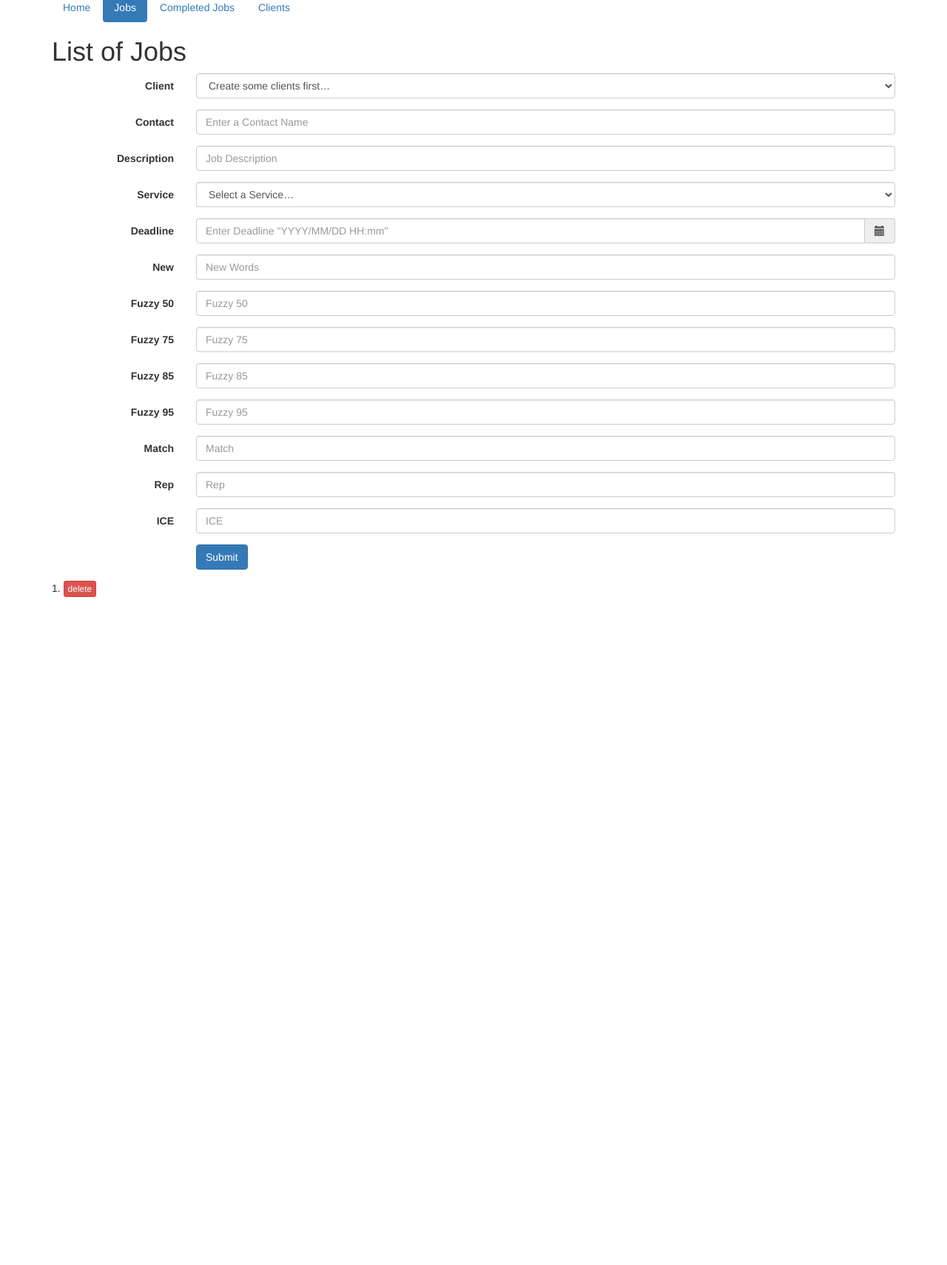
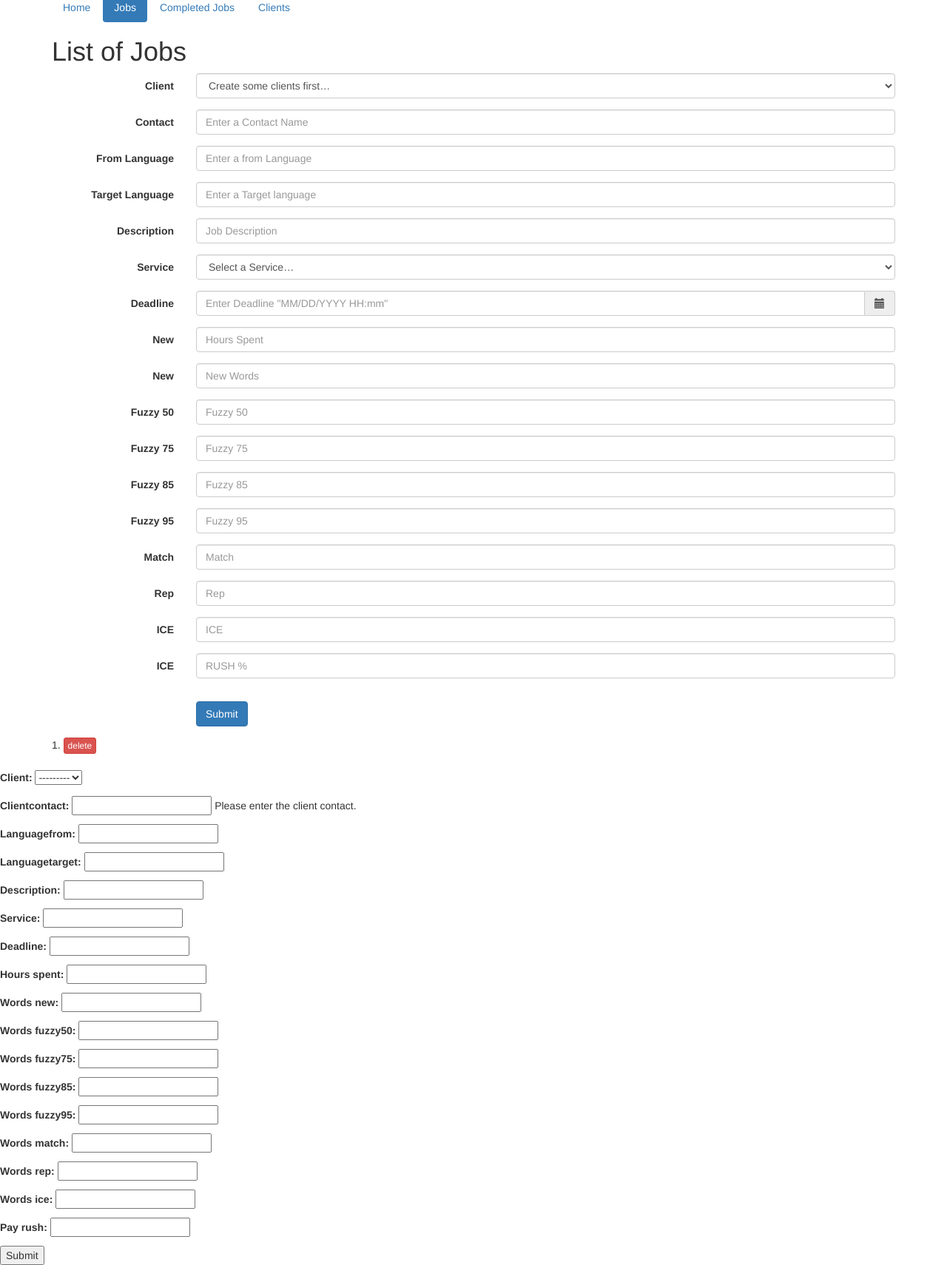
Before and after one commit to flippingtables/Translator, a Django app: template templates/jobs.html in a window 1280 px wide. Shown: the part 267-1977 px from the top of the page at 74% size. Before the commit the page ends 1074 px from the top, so only its background shows below. Run offline with Django 3.2, Linux system fonts and the light colour scheme; the template is opened without the code that fills it: values that come from a table or form of the project are taken from there, others are empty; some libraries are stand-ins or nearby versions.

Commit message:
Can add new Jobs now

```diff
--- a/Translator/urls.py
+++ b/Translator/urls.py
@@ -15,7 +15,8 @@ urlpatterns = patterns('',
     url(r'^jobs/', views.jobs, name='jobs'),
     url(r'^completed/', views.completed, name='completed'),
     #url(r'^jobs/(?P<client>[-\w]+)/all_clients/$', 'all_clients'),
-    url(r'^add_client/$', views.add_client, name='add_client'), # NEW MAPPING!
+    url(r'^add_client/$', views.add_client, name='add_client'),
+    url(r'^add_job/$', views.add_job, name='add_job'),
 
 
 )
--- a/TranslatorManager/forms.py
+++ b/TranslatorManager/forms.py
@@ -15,9 +15,6 @@ class ClientForm(forms.ModelForm):
 
 
 class AddJobForm(forms.ModelForm):
-    clientName = forms.CharField(max_length=200, help_text="Please enter the client name.")
-    clientContact = forms.CharField(max_length=200, help_text="Please enter the client contact.")
-
     ENGLISH = 'EN'
     FRENCH = 'FR'
     SPANISH = 'ES'
@@ -35,14 +32,17 @@ class AddJobForm(forms.ModelForm):
         (REVIEW, 'Review'),
         (DTP, 'DTP'),
     )
-    #client = models.ForeignKey(Client)
-    clientContact = forms.CharField(max_length=100)
+    #client = forms.IntegerField()
+    #clientContact = forms.CharField(max_length=100)
+
+    #clientName = forms.CharField(max_length=200, help_text="Please enter the client name.")
+    clientContact = forms.CharField(max_length=200, help_text="Please enter the client contact.")
+
     languageFrom = forms.CharField(max_length=2)
     languageTarget = forms.CharField(max_length=2)
     description = forms.CharField(max_length=300)
     service = forms.CharField(max_length=20)
     deadLine = forms.DateTimeField()
-    #currency = models.
     hours_Spent = forms.FloatField()
     words_new = forms.FloatField()
     words_fuzzy50 = forms.FloatField()
@@ -53,10 +53,14 @@ class AddJobForm(forms.ModelForm):
     words_rep = forms.FloatField()
     words_ice = forms.FloatField()
     #multiply total with this percentage value e.g. 100 * 1.50 (50% rush charge)
+    #THIS SHOULD BE A TRUE/FALSE VALUE
+    #TODO CHANGE TO TRUE FALSE
     pay_rush = forms.FloatField()
 
     # An inline class to provide additional information on the form.
     class Meta:
         # Provide an association between the ModelForm and a model
         model = ClientJob
-        fields = ["clientName", "clientContact"]
+        exclude = ("key_field",)
+
+        #fields = ["clientName", "clientContact"]
--- a/TranslatorManager/models.py
+++ b/TranslatorManager/models.py
@@ -93,6 +93,8 @@ class ClientJob(models.Model):
     words_rep = models.FloatField(default=0)
     words_ice = models.FloatField(default=0)
     #multiply total with this percentage value e.g. 100 * 1.50 (50% rush charge)
+    #THIS SHOULD BE A TRUE/FALSE VALUE
+    #TODO CHANGE TO TRUE FALSE
     pay_rush = models.FloatField(default=0)
 
 
--- a/templates/jobs.html
+++ b/templates/jobs.html
@@ -12,7 +12,9 @@
     </div>
     <div class="alert alert-dismissable"></div>
     <h1>List of Jobs</h1>
+
     <p>Freelance Localization Translation Job Management Toolur</p>
+
     <div class="menu">
         <h2>Menu</h2>
         <ul class="nav nav-pills">
@@ -27,8 +29,14 @@
         </ul>
     </div>
     <h1>List of Jobs</h1>
-        <form action="/tasks" method="post" role="form" class="form-horizontal">
+
+    <form action="/add_job/" method="post" role="form" class="form-horizontal">
+        {% csrf_token %}
+        {% for hidden in form.hidden_fields %}
+            {{ hidden }}
+        {% endfor %}
         <input type="hidden" value="undefined" name="_csrf">
+
         <div class="form-group">
             <label for="client" class="col-sm-2 control-label">Client</label>
             <div class="col-sm-10">
@@ -37,7 +45,7 @@
                     {% if clients %}
                         <ul>
                             {% for client in clients %}
-                              <option>{{ client.clientName }}</option>
+                                <option value="{{ client.pk }}">{{ client.clientName }}</option>
                             {% endfor %}
                         </ul>
                     {% else %}
@@ -47,31 +55,55 @@
             </div>
         </div>
         <div class="form-group">
-                <label for="clientContactName" class="col-sm-2 control-label">Contact</label>
+            <label for="clientContact" class="col-sm-2 control-label">Contact</label>
             <div class="col-sm-10">
-                    <input type="text" name="clientContactName" id="clientContactName" placeholder="Enter a Contact Name" class="form-control">
+                <input type="text" name="clientContact" id="clientContactName"
+                       placeholder="Enter a Contact Name" class="form-control">
             </div>
         </div>
         <div class="form-group">
-                <label for="jobDescription" class="col-sm-2 control-label">Description</label>
+            <label for="languageFrom" class="col-sm-2 control-label">From Language</label>
+
             <div class="col-sm-10">
-                    <input type="text" name="jobDescription" id="jobDescription" placeholder="Job Description" class="form-control">
+                <input type="text" name="languageFrom" id="clientContactName"
+                       placeholder="Enter a from Language" class="form-control">
             </div>
         </div>
         <div class="form-group">
-                <label for="jobService" class="col-sm-2 control-label">Service</label>
+            <label for="languageTarget" class="col-sm-2 control-label">Target Language</label>
+
             <div class="col-sm-10">
-                    <select name="jobService" id="jobService" class="form-control">
+                <input type="text" name="languageTarget" id="clientContactName"
+                       placeholder="Enter a Target language" class="form-control">
+            </div>
+        </div>
+        <div class="form-group">
+            <label for="description" class="col-sm-2 control-label">Description</label>
+
+            <div class="col-sm-10">
+                <input type="text" name="description" id="description" placeholder="Job Description"
+                       class="form-control">
+            </div>
+        </div>
+        <div class="form-group">
+            <label for="service" class="col-sm-2 control-label">Service</label>
+
+            <div class="col-sm-10">
+                <select name="service" id="service" class="form-control">
                     <option value="" disabled selected>Select a Service…</option>
+                    <option>Translation</option>
                     <option>Review</option>
+                    <option>DTP</option>
                 </select>
             </div>
         </div>
         <div class="form-group">
-                <label for="jobDeadline" class="col-sm-2 control-label">Deadline</label>
+            <label for="deadLine" class="col-sm-2 control-label">Deadline</label>
+
             <div class="col-sm-10">
                 <div id="datetimepicker" class="input-group date">
-                        <input type="text" data-format="YYYY/MM/DD HH:mm" name="jobDeadline" id="jobDeadline" placeholder="Enter Deadline &quot;YYYY/MM/DD HH:mm&quot;" class="form-control">
+                    <input type="text" data-format="MM/DD/YYYY HH:mm" name="deadLine" id="jobDeadline"
+                           placeholder="Enter Deadline &quot;MM/DD/YYYY HH:mm&quot;" class="form-control">
                         <span class="input-group-addon">
                             <span class="glyphicon glyphicon-time"></span>
                         </span>
@@ -79,51 +111,86 @@
             </div>
         </div>
         <div class="form-group">
-                <label for="jobNew" class="col-sm-2 control-label">New</label>
+            <label for="hours_Spent" class="col-sm-2 control-label">New</label>
+
             <div class="col-sm-10">
-                    <input type="text" name="jobNew" id="jobNew" placeholder="New Words" class="form-control">
+                <input type="text" name="hours_Spent" id="jobNew" placeholder="Hours Spent" class="form-control">
             </div>
         </div>
         <div class="form-group">
-                <label for="jobFuzzy50" class="col-sm-2 control-label">Fuzzy 50</label>
+            <label for="words_new" class="col-sm-2 control-label">New</label>
+
             <div class="col-sm-10">
-                    <input type="text" name="jobFuzzy50" id="jobFuzzy50" placeholder="Fuzzy 50" class="form-control">
+                <input type="text" name="words_new" id="words_new" placeholder="New Words" class="form-control">
             </div>
         </div>
         <div class="form-group">
-                <label for="jobFuzzy75" class="col-sm-2 control-label">Fuzzy 75</label>
+            <label for="words_fuzzy50" class="col-sm-2 control-label">Fuzzy 50</label>
+
             <div class="col-sm-10">
-                    <input type="text" name="jobFuzzy75" id="jobFuzzy75" placeholder="Fuzzy 75" class="form-control">
+                <input type="text" name="words_fuzzy50" id="words_fuzzy50" placeholder="Fuzzy 50" class="form-control">
             </div>
         </div>
         <div class="form-group">
-                <label for="jobFuzzy85" class="col-sm-2 control-label">Fuzzy 85</label>
+            <label for="words_fuzzy75" class="col-sm-2 control-label">Fuzzy 75</label>
+
             <div class="col-sm-10">
-                    <input type="text" name="jobFuzzy85" id="jobFuzzy85" placeholder="Fuzzy 85" class="form-control">
+                <input type="text" name="words_fuzzy75" id="words_fuzzy75" placeholder="Fuzzy 75" class="form-control">
             </div>
         </div>
         <div class="form-group">
-                <label for="jobFuzzy95" class="col-sm-2 control-label">Fuzzy 95</label>
+            <label for="words_fuzzy85" class="col-sm-2 control-label">Fuzzy 85</label>
+
             <div class="col-sm-10">
-                    <input type="text" name="jobFuzzy95" id="jobFuzzy95" placeholder="Fuzzy 95" class="form-control">
+                <input type="text" name="words_fuzzy85" id="words_fuzzy85" placeholder="Fuzzy 85" class="form-control">
             </div>
         </div>
         <div class="form-group">
-                <label for="jobMatch" class="col-sm-2 control-label">Match</label>
+            <label for="words_fuzzy95" class="col-sm-2 control-label">Fuzzy 95</label>
+
             <div class="col-sm-10">
-                    <input type="text" name="jobMatch" id="jobMatch" placeholder="Match" class="form-control">
+                <input type="text" name="words_fuzzy95" id="words_fuzzy95" placeholder="Fuzzy 95" class="form-control">
             </div>
         </div>
         <div class="form-group">
-                <label for="jobRep" class="col-sm-2 control-label">Rep</label>
+            <label for="words_match" class="col-sm-2 control-label">Match</label>
+
             <div class="col-sm-10">
-                    <input type="text" name="jobRep" id="jobRep" placeholder="Rep" class="form-control">
+                <input type="text" name="words_match" id="words_match" placeholder="Match" class="form-control">
             </div>
         </div>
         <div class="form-group">
-                <label for="jobICE" class="col-sm-2 control-label">ICE</label>
+            <label for="words_rep" class="col-sm-2 control-label">Rep</label>
+
             <div class="col-sm-10">
-                    <input type="text" name="jobICE" id="jobICE" placeholder="ICE" class="form-control">
+                <input type="text" name="words_rep" id="words_rep" placeholder="Rep" class="form-control">
+            </div>
+        </div>
+        <div class="form-group">
+            <label for="words_ice" class="col-sm-2 control-label">ICE</label>
+
+            <div class="col-sm-10">
+                <input type="text" name="words_ice" id="words_ice" placeholder="ICE" class="form-control">
+            </div>
+        </div>
+        <div class="form-group">
+            <label for="pay_rush" class="col-sm-2 control-label">ICE</label>
+
+            <div class="col-sm-10">
+                <input type="text" name="pay_rush" id="pay_rush" placeholder="RUSH %" class="form-control">
+            </div>
+        </div>
+
+
+        <div class="form-group">
+            <div class="col-sm-offset-2 col-sm-10">
+                {% for field in form %}
+                    <div class="fieldWrapper">
+                        {% for field in field.errors %}
+                            {{ field }}
+                        {% endfor %}
+                    </div>
+                {% endfor %}
             </div>
         </div>
         <div class="form-group">
@@ -142,7 +209,8 @@
         <div class="name">
             <span class="name"></span>
         </div>
-            <div class="delete"><a data-task-id="53026c21300f236402000001" data-csrf="t2gEspKDZZAy-taAmit9bsZG" class="btn btn-danger btn-xs task-delete">delete</a>
+        <div class="delete"><a data-task-id="53026c21300f236402000001" data-csrf="t2gEspKDZZAy-taAmit9bsZG"
+                               class="btn btn-danger btn-xs task-delete">delete</a>
         </div>
     </div>
     <script>
@@ -150,7 +218,7 @@
 
         //});
         $(document).ready(
-                     function() {
+                function () {
 
                     $('#datetimepicker').datetimepicker();
                 });
@@ -194,4 +262,10 @@
     </script>
     </div>
     {{ price }}
+
+    <form action="/add_jobsss/" method="post">{% csrf_token %}
+        {{ form.as_p }}
+        <input type="submit" value="Submit"/>
+    </form>
+
 {% endblock %}
```
Also changed, not shown: Translator/settings.py (+16 -1 lines), TranslatorManager/views.py (+14 -7 lines). Lines whose indentation alone changed are shown as unchanged.
